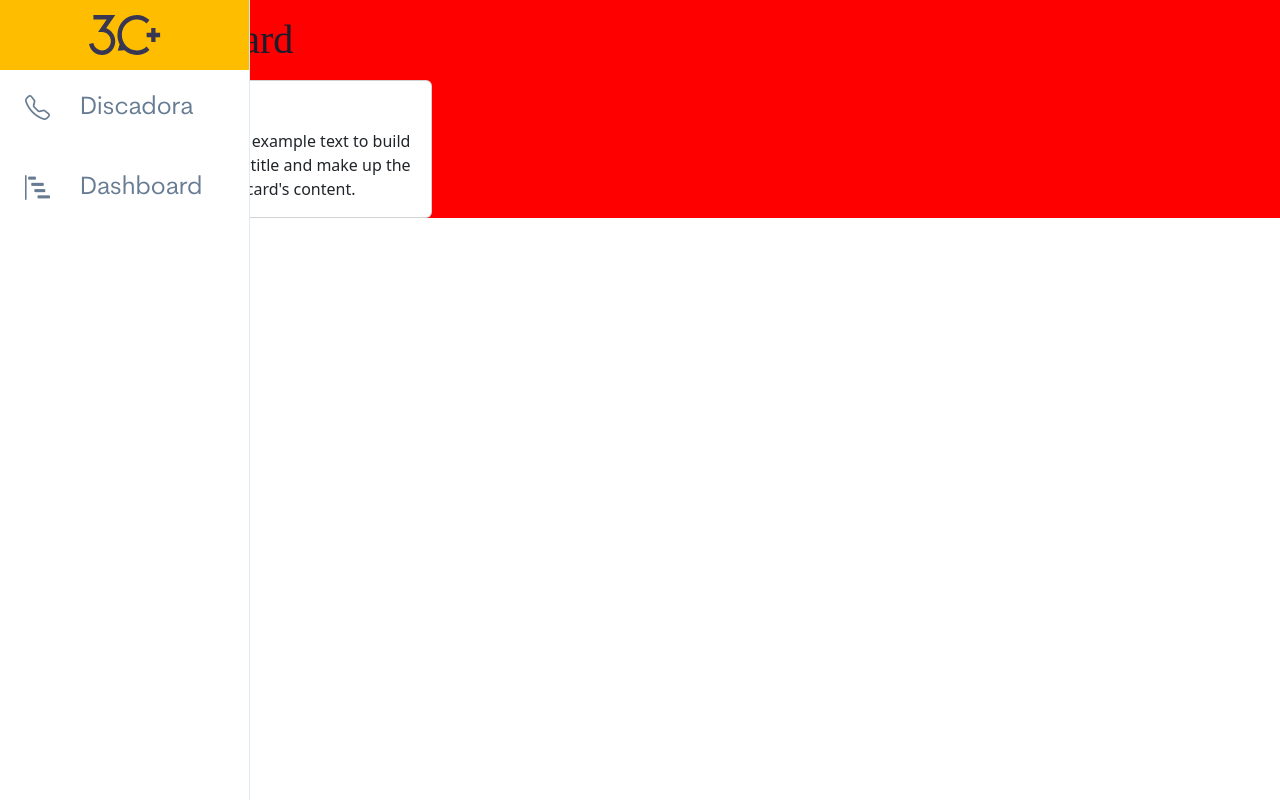
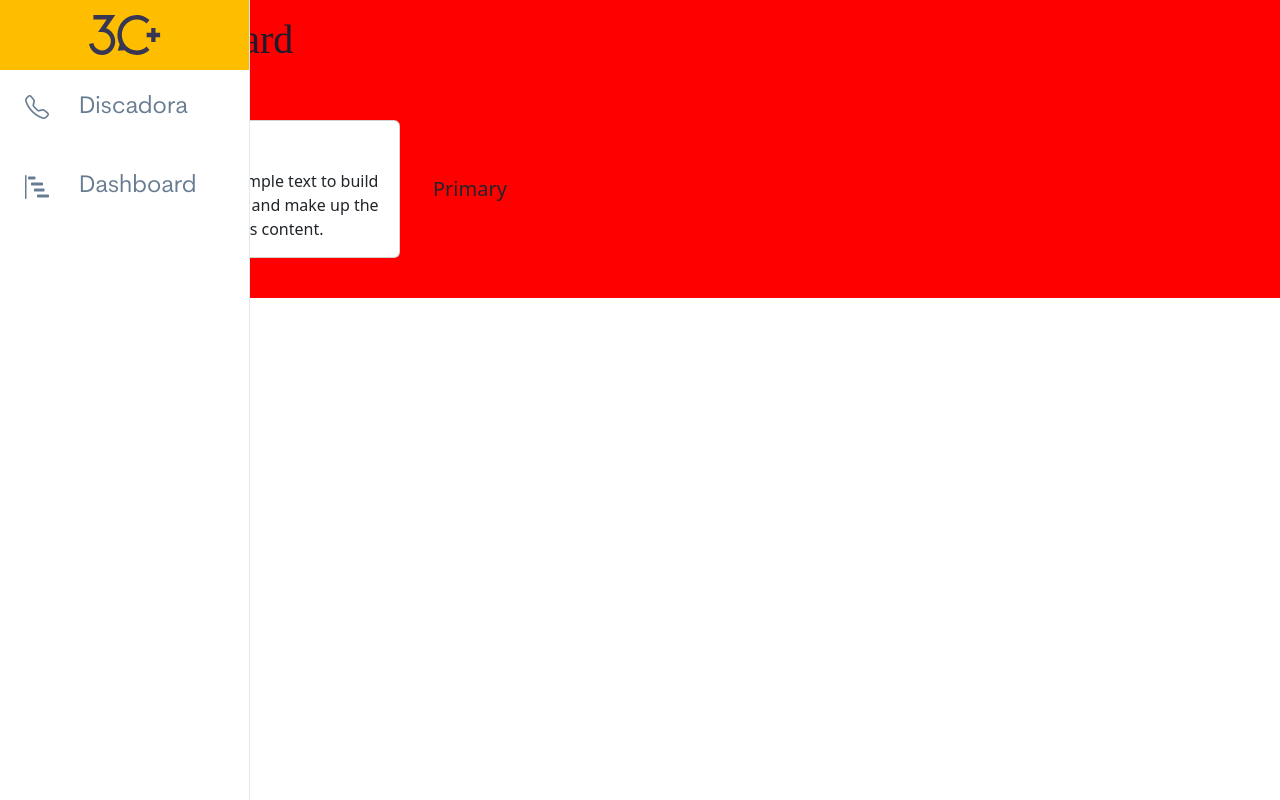
Before and after one commit to Gabriel-Goettenauer/Project-CRM, a Vue app in the folder frontend/: page /dashboard in a window 1280 px wide. Built offline with nearby package versions, Linux system fonts and the light colour scheme; the HTML template or start-up script is replaced by a standard one; a web font is replaced by a local one.

Commit message:
Modificaçoes

```diff
--- a/frontend/src/components/CardFunil.vue
+++ b/frontend/src/components/CardFunil.vue
@@ -1,6 +1,6 @@
 <template>
     <div>
-        <div class="card" style="width: 18rem;">
+        <div class="card m-3" style="width: 18rem;">
             <div class="card-body">
                 <h5 class="card-title">Card title</h5>
                 <p class="card-text">Some quick example text to build on the card title and make up the bulk of the card's content.</p>
--- a/frontend/src/components/DashboardFunis.vue
+++ b/frontend/src/components/DashboardFunis.vue
@@ -1,6 +1,7 @@
 <template>
-    <div class="main">
+    <div class="main d-inline-flex flex-wrap justify-content-start m-4">
         <CardFunil/>
+        <button type="button" class="btn btn-lg">Primary</button>
     </div>
 </template>
 
@@ -15,8 +16,5 @@ export default {
 }
 </script>
 
-<style >
-    main{
-        background-color: #05357e;
-    }
+<style scoped>
 </style>
--- a/frontend/src/components/LoginComponent.vue
+++ b/frontend/src/components/LoginComponent.vue
@@ -53,6 +53,7 @@ import { mapActions } from 'vuex';
                     this.setToken(token);
                     localStorage.setItem('token', token);
                     this.$router.push('/dashboard');
+
                 } catch (error) {
                     if (error.response && error.response.data.errors) {
                         this.errors = error.response.data.errors;
--- a/frontend/src/components/SideNavbar.vue
+++ b/frontend/src/components/SideNavbar.vue
@@ -4,8 +4,12 @@
             <div class="img d-flex justify-content-center">
                 <svg xmlns="http://www.w3.org/2000/svg" width="72" height="50" viewBox="0 0 72 40" fill="none"><g id="Group 48095429"><g id="Group"><path id="Vector" d="M71.1111 17.765H66.5251V13.0171H62.2308V17.765H57.6481V22.2175H62.2308V26.9654H66.5251V22.2175H71.1111V17.765Z" fill="#373753"></path><path id="Vector_2" d="M17.1338 13.2062L26.3191 0H4.41359V4.58645H17.6577L9.08252 17.109H13.002C17.8732 17.109 21.8358 21.2145 21.8358 26.2613C21.8358 31.3081 17.8732 35.4136 13.002 35.4136C8.73102 35.4136 5.15638 32.2563 4.34396 28.0752L0 28.9547C1.21034 35.2452 6.58225 40 13.002 40C20.3138 40 26.2627 33.8366 26.2627 26.2613C26.2627 20.1804 22.4294 15.0099 17.1338 13.2062Z" fill="#373753"></path><path id="Vector_3" d="M57.6052 31.4456C54.9756 33.8883 51.5038 35.3793 47.7003 35.3793C39.5131 35.3793 32.848 28.4773 32.848 19.9916C32.848 11.5058 39.5098 4.60376 47.7003 4.60376C51.4905 4.60376 54.9524 6.08448 57.5787 8.51341L60.5034 5.06069C56.9718 1.8038 52.4687 0.020752 47.7003 0.020752C42.5506 0.020752 37.7092 2.09925 34.0683 5.87148C30.4273 9.64027 28.4244 14.6562 28.4244 19.9916C28.4244 23.3 29.1971 26.4882 30.6528 29.3293L28.7395 35.7676L35.3681 35.345C38.8234 38.3373 43.1408 39.9658 47.7003 39.9658C52.4621 39.9658 56.9619 38.1896 60.4901 34.9396L57.6052 31.4456Z" fill="#373753"></path></g></g></svg>
             </div>
-                <a class="mt-2 " href="#"><i class="bi bi-telephone material-icons"></i><span class="icon-text">Discadora</span></a><br>
-                <a href="#"><i class="bi bi-bar-chart-steps material-icons"></i><span class="icon-text">Dashboard</span></a><br>
+                <router-link class="mt-2 " href="#"><i class="bi bi-telephone material-icons"></i>
+                    <span class="icon-text">Discadora</span>
+                </router-link><br>
+                <router-link href="#"><i class="bi bi-bar-chart-steps material-icons"></i>
+                    <span class="icon-text">Dashboard</span>
+                </router-link><br>
         </nav>
     </div>
 </template>
@@ -71,12 +75,12 @@ export default {
 .material-icons,
 .icon-text {
     vertical-align: middle;
+    font-size: 24px;
 }
 
 .material-icons {
     padding-bottom: 3px;
     margin-right: 30px;
-
 }
 span{
     font-family: 'CerebriSansProRegular';
--- a/frontend/src/views/Dashboard.vue
+++ b/frontend/src/views/Dashboard.vue
@@ -1,7 +1,9 @@
 <template>
     <div class="main">
         <SideNavbar/>
-        <h1 class="px-5 pt-3 pb-2">Dashboard</h1>
+        <div>
+            <h1 class="px-5 pt-3 pb-2">Dashboard</h1>
+        </div>
         <DashboardFunis/>
     </div>
 </template>
@@ -24,7 +26,6 @@ export default {
         margin-left: 72px;
         background-color: red;
         /* background-color: #F9FAFC; */
-        height: auto;
     }
 
     h1{
```
Also changed, not shown: 1 other file (tests, documents, lock files or other folders).
